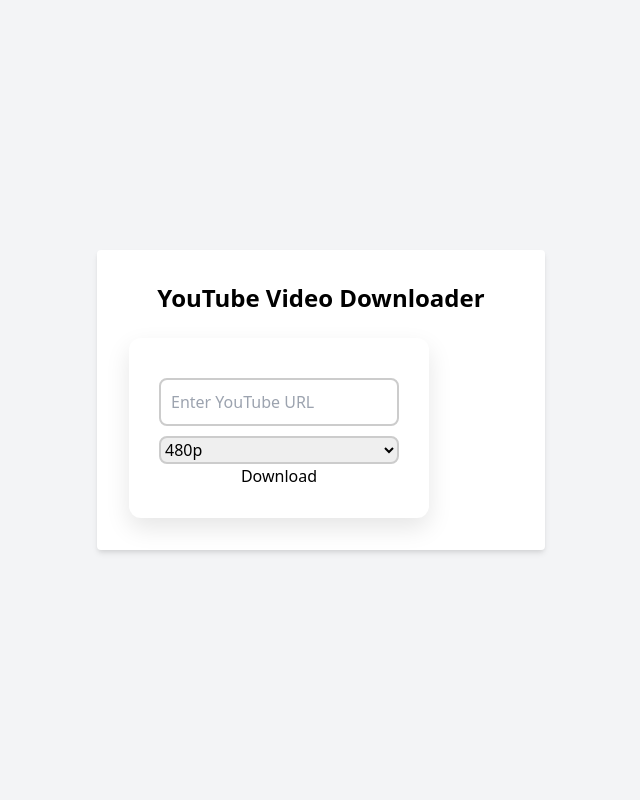
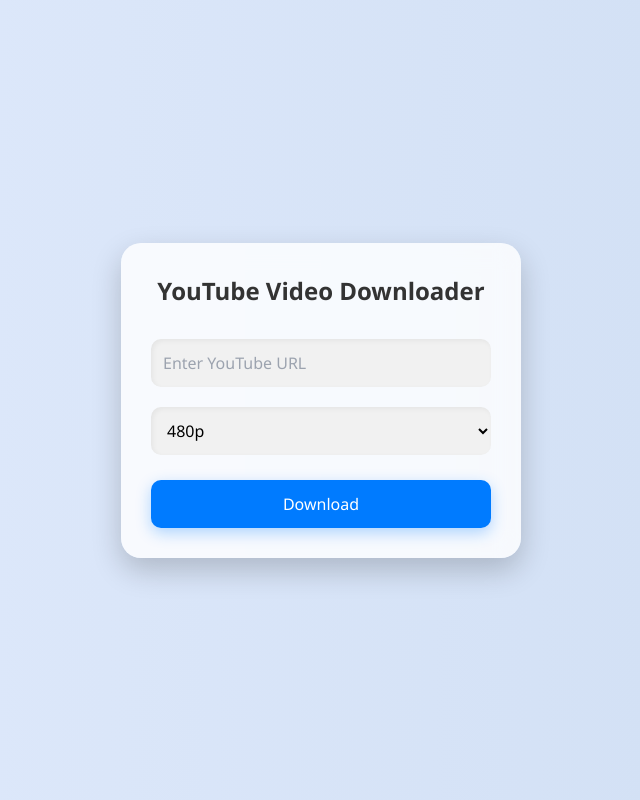
Before and after one commit to Kundank7/yt-downloader, a Flask app: page / in a window 1280 px wide. Shown: the whole page, without its empty margins (319-959 px from the left). Run offline with Flask 3, Linux system fonts and the light colour scheme.

Commit message:
index.html

```diff
--- a/templates/index.html
+++ b/templates/index.html
@@ -1,10 +1,15 @@
 <!DOCTYPE html>
 <html lang="en">
 <head>
+  <meta charset="UTF-8" />
+  <meta name="viewport" content="width=device-width, initial-scale=1.0" />
+  <title>YouTube Downloader</title>
+  <link href="https://cdn.jsdelivr.net/npm/tailwindcss@2.2.19/dist/tailwind.min.css" rel="stylesheet">
+
   <style>
     body {
       font-family: 'Segoe UI', Tahoma, Geneva, Verdana, sans-serif;
-  background-color: #f1f6f9;
+      background: linear-gradient(to right, #e0eafc, #cfdef3);
       display: flex;
       justify-content: center;
       align-items: center;
@@ -12,54 +17,69 @@
       margin: 0;
     }
 
+    .form-container {
+      background: rgba(255, 255, 255, 0.8);
+      backdrop-filter: blur(12px);
+      padding: 30px;
+      border-radius: 20px;
+      box-shadow: 0 12px 30px rgba(0, 0, 0, 0.2);
+      width: 100%;
+      max-width: 400px;
+    }
+
+    h1 {
+      font-size: 24px;
+      font-weight: 700;
+      text-align: center;
+      margin-bottom: 20px;
+      color: #333;
+    }
+
     form {
-  background: #ffffff;
-  padding: 30px;
-  border-radius: 12px;
-  box-shadow: 0 10px 25px rgba(0,0,0,0.1);
       display: flex;
       flex-direction: column;
-  align-items: center;
-  width: 300px;
     }
 
     input[type="text"],
     select {
       width: 100%;
-  padding: 10px;
+      padding: 12px;
       margin: 10px 0;
-  border: 2px solid #ccc;
-  border-radius: 8px;
+      border: none;
+      border-radius: 10px;
       font-size: 16px;
+      background-color: #f1f1f1;
+      box-shadow: inset 2px 2px 5px rgba(0, 0, 0, 0.05);
       transition: 0.3s;
     }
 
-input[type="text"]:focus,
-select:focus {
-  border-color: #007bff;
+    input:focus, select:focus {
       outline: none;
+      background-color: #e9f0ff;
     }
 
     button {
       background-color: #007bff;
       color: white;
       font-size: 16px;
-  padding: 10px 25px;
+      padding: 12px;
+      margin-top: 15px;
       border: none;
-  border-radius: 8px;
+      border-radius: 10px;
       cursor: pointer;
-  transition: background-color 0.3s ease;
-  margin-top: 15px;
+      box-shadow: 0 5px 15px rgba(0, 123, 255, 0.3);
+      transition: background-color 0.3s ease, transform 0.2s;
     }
 
     button:hover {
       background-color: #0056b3;
+      transform: translateY(-2px);
     }
 
-/* Loader Style */
+    /* Loader Animation */
     .loader {
       width: fit-content;
-  margin: 0 auto 10px auto;
+      margin: 10px auto 0 auto;
       font-weight: bold;
       font-family: monospace;
       font-size: 18px;
@@ -72,7 +92,7 @@
       color: #0000;
       padding: 0 5px;
       background: inherit;
-  background-image: linear-gradient(90deg, #fff 50%, #000 0);
+      background-image: linear-gradient(90deg, #333 50%, #000 0);
       -webkit-background-clip: text;
       background-clip: text;
     }
@@ -83,15 +103,10 @@
       }
     }
   </style>
-
-  <meta charset="UTF-8" />
-  <meta name="viewport" content="width=device-width, initial-scale=1.0" />
-  <title>YouTube Downloader</title>
-  <link href="https://cdn.jsdelivr.net/npm/tailwindcss@2.2.19/dist/tailwind.min.css" rel="stylesheet">
 </head>
-<body class="bg-gray-100 flex items-center justify-center h-screen">
-  <div class="bg-white p-8 rounded shadow-md w-full max-w-md">
-    <h1 class="text-2xl font-bold mb-6 text-center">YouTube Video Downloader</h1>
+<body>
+  <div class="form-container">
+    <h1>YouTube Video Downloader</h1>
     <form id="downloadForm" action="/" method="POST" target="downloadFrame">
       <input type="text" name="url" placeholder="Enter YouTube URL" required>
       <select name="resolution" required>
@@ -100,16 +115,16 @@
         <option value="1080">1080p</option>
       </select>
 
-  <!-- Loader above button -->
-  <div id="loader" class="loader" style="display: none; margin-top: 10px;"></div>
+      <!-- Loader -->
+      <div id="loader" class="loader" style="display: none;"></div>
 
       <button type="submit">Download</button>
     </form>
 
     <!-- Hidden iframe to catch file download -->
     <iframe name="downloadFrame" style="display: none;" onload="hideLoader()"></iframe>
+  </div>
 
-  </div>
   <script>
     const form = document.getElementById("downloadForm");
     const loader = document.getElementById("loader");
@@ -122,6 +137,5 @@
       loader.style.display = "none";
     }
   </script>
-
 </body>
 </html>
```
Lines whose indentation alone changed are shown as unchanged.
